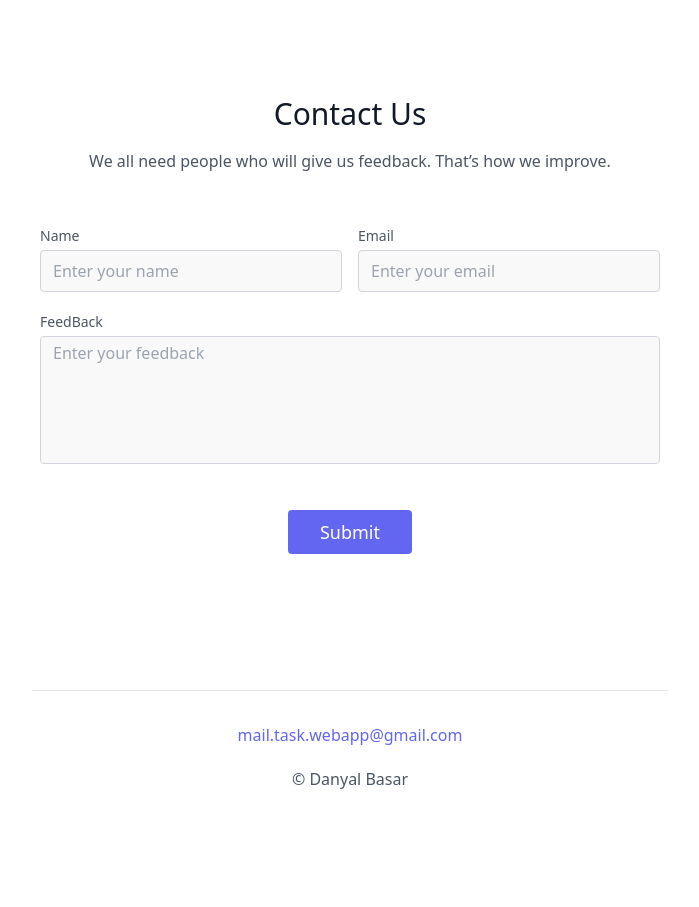
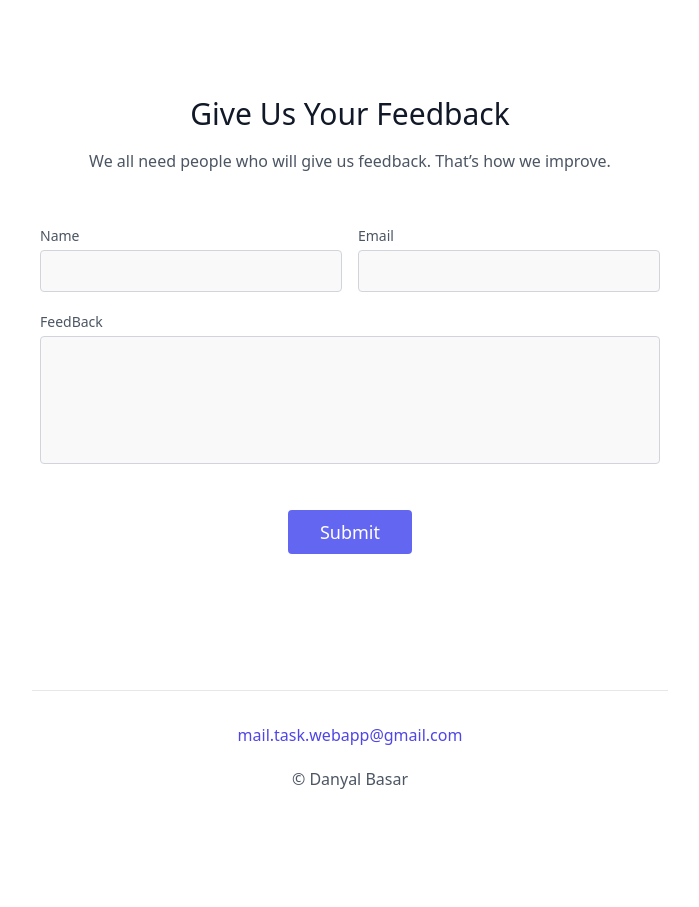
Before and after one commit to danyalbasar/todo_project, a Django app: page /feedback/ in a window 1280 px wide. Shown: the part 80-987 px from the top of the page, without its empty margins (290-989 px from the left). Run offline with Django 3.2, Linux system fonts and the light colour scheme.

Commit message:
Update feedback.html

```diff
--- a/todo_app/templates/feedback.html
+++ b/todo_app/templates/feedback.html
@@ -1,4 +1,5 @@
 {% extends 'base.html' %}
+
 {% block title %} FeedBack Page {% endblock %}
 
 {% block content %}
@@ -8,7 +9,7 @@
 <section class="text-gray-600 body-font relative">
   <div class="container px-5 py-24 mx-auto">
     <div class="flex flex-col text-center w-full mb-12">
-      <h1 class="sm:text-3xl text-2xl font-medium title-font mb-4 text-gray-900">Contact Us</h1>
+      <h1 class="sm:text-3xl text-2xl font-medium title-font mb-4 text-gray-900">Give Us Your Feedback</h1>
       <p class="lg:w-2/3 mx-auto leading-relaxed text-base">We all need people who will give us feedback. That’s how we improve.</p>
     </div>
     <div class="lg:w-1/2 md:w-2/3 mx-auto">
@@ -16,31 +17,31 @@
         <div class="p-2 w-1/2">
           <div class="relative">
             <label for="name" class="leading-7 text-sm text-gray-600">Name</label>
-            <input type="text" id="name" name="name" required="" class="w-full bg-gray-100 bg-opacity-50 rounded border border-gray-300 focus:border-indigo-500 focus:bg-white focus:ring-2 focus:ring-indigo-200 text-base outline-none text-gray-700 py-1 px-3 leading-8 transition-colors duration-200 ease-in-out"placeholder="Enter your name">
+            <input type="text" id="name" name="name" required="" class="w-full bg-gray-100 bg-opacity-50 rounded border border-gray-300 focus:border-indigo-500 focus:bg-white focus:ring-2 focus:ring-indigo-200 text-base outline-none text-gray-700 py-1 px-3 leading-8 transition-colors duration-200 ease-in-out">
           </div>
         </div>
-	<div class="p-2 w-1/2">
+        <div class="p-2 w-1/2">
           <div class="relative">
             <label for="email" class="leading-7 text-sm text-gray-600">Email</label>
-            <input type="email" id="email" name="email" required="" class="w-full bg-gray-100 bg-opacity-50 rounded border border-gray-300 focus:border-indigo-500 focus:bg-white focus:ring-2 focus:ring-indigo-200 text-base outline-none text-gray-700 py-1 px-3 leading-8 transition-colors duration-200 ease-in-out"placeholder="Enter your email">
+            <input type="email" id="email" name="email" required="" class="w-full bg-gray-100 bg-opacity-50 rounded border border-gray-300 focus:border-indigo-500 focus:bg-white focus:ring-2 focus:ring-indigo-200 text-base outline-none text-gray-700 py-1 px-3 leading-8 transition-colors duration-200 ease-in-out">
           </div>
         </div>
         <div class="p-2 w-full">
           <div class="relative">
             <label for="message" class="leading-7 text-sm text-gray-600">FeedBack</label>
-            <textarea id="message" name="feedback" required="" class="w-full bg-gray-100 bg-opacity-50 rounded border border-gray-300 focus:border-indigo-500 focus:bg-white focus:ring-2 focus:ring-indigo-200 h-32 text-base outline-none text-gray-700 py-1 px-3 resize-none leading-6 transition-colors duration-200 ease-in-out" placeholder="Enter your feedback"></textarea>
+            <textarea id="message" name="feedback" required="" class="w-full bg-gray-100 bg-opacity-50 rounded border border-gray-300 focus:border-indigo-500 focus:bg-white focus:ring-2 focus:ring-indigo-200 h-32 text-base outline-none text-gray-700 py-1 px-3 resize-none leading-6 transition-colors duration-200 ease-in-out"></textarea>
           </div>
         </div>
         <div class="p-2 w-full">
           <br>
           <button class="flex mx-auto text-white bg-indigo-500 border-0 py-2 px-8 focus:outline-none hover:bg-indigo-600 rounded text-lg">Submit</button>
         </div>
-        <div class="flex flex-col font-medium text-red-600 hover:text-indigo-500 text-center w-full mb-12">
+        <div class="flex flex-col font-medium text-red-600 text-center w-full mb-12">
           <br><br>
           {{ msg }}
         </div>
         <div class="p-2 w-full pt-8 mt-8 border-t border-gray-200 text-center">
-          <a class="text-indigo-500">mail.task.webapp@gmail.com</a>
+          <a href="mailto:mail.task.webapp@gmail.com" class="text-indigo-600 hover:text-indigo-400">mail.task.webapp@gmail.com</a>
           <p class="leading-normal my-5">&copy; Danyal Basar</p>
         </div>
       </div>
```
